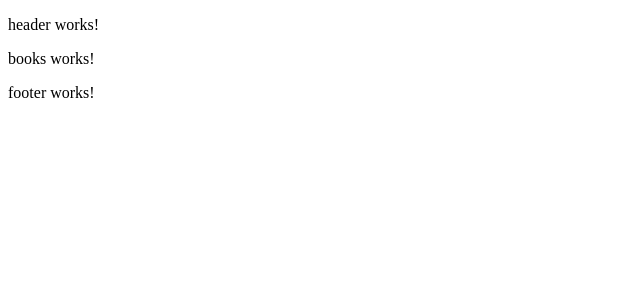
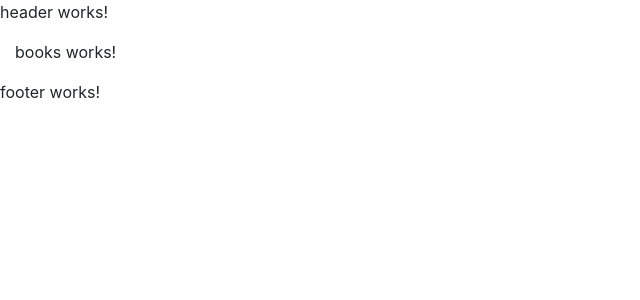
Before and after one commit to dwaps/angular-books-project, an Angular app: page / in a window 1280 px wide. Shown: the top 300 px of the page, without its empty margins (0-640 px from the left). Built offline with nearby package versions, Linux system fonts and the light colour scheme.

Commit message:
npm i bootstrap

```diff
--- a/package.json
+++ b/package.json
@@ -19,6 +19,7 @@
     "@angular/platform-browser": "~7.2.0",
     "@angular/platform-browser-dynamic": "~7.2.0",
     "@angular/router": "~7.2.0",
+    "bootstrap": "^4.3.1",
     "core-js": "^2.5.4",
     "rxjs": "~6.3.3",
     "tslib": "^1.9.0",
--- a/src/styles.css
+++ b/src/styles.css
@@ -1 +1 @@
-/* You can add global styles to this file, and also import other style files */
+@import 'bootstrap/dist/css/bootstrap.min.css';
```
Also changed, not shown: 1 other file (tests, documents, lock files or other folders).
